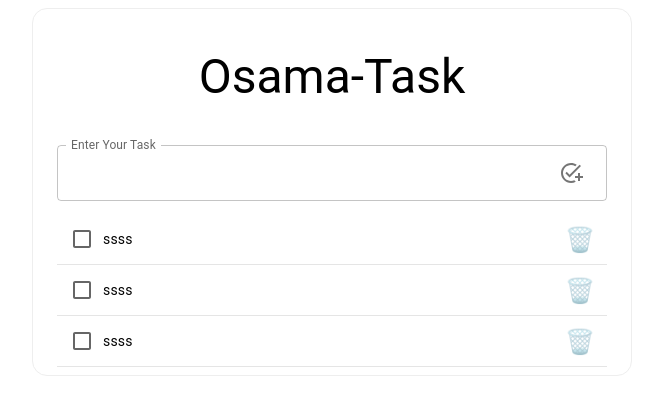
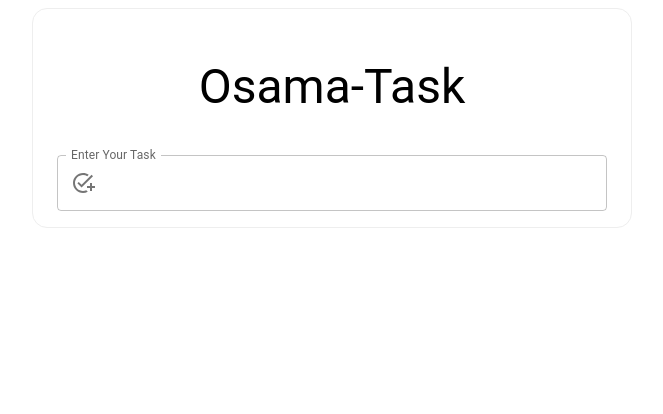
Before and after one commit to osama-maree/todo-task-react, a React (Create React App) app: page / in a window 1280 px wide. Shown: the top 414 px of the page, without its empty margins (308-971 px from the left). Built offline with nearby package versions, Linux system fonts and the light colour scheme.

Commit message:
Add AddFunction

```diff
--- a/src/App.js
+++ b/src/App.js
@@ -1,34 +1,58 @@
-import { Container, List } from "@mui/material";
+import { Alert, Container, IconButton, List } from "@mui/material";
 import React, { useState } from "react";
 import Title from "./component/Title.jsx";
 import ListItemCustom from "./component/ListItem.jsx";
 import InputAdd from "./component/InputAdd.jsx";
-
+import CloseIcon from "@mui/icons-material/Close";
+import AlertCustom from "./component/AlertCustom.jsx";
 const App = () => {
-  const [tasks, setTasks] = useState([
-    { text: "ssss", completed: false },
-    { text: "ssss", completed: false },
-    { text: "ssss", completed: false },
-  ]);
-
+  const [tasks, setTasks] = useState([]);
+  const [open, setOpen] = useState(false);
+  const [openSuccess, setOpenSuccess] = useState(false);
   const [taskText, setTaskText] = useState("");
-  const addTask = () => {};
+  const handleOpen = () => setOpen((open) => !open);
+  const handleOpenSuccess = () => setOpenSuccess((open) => !open);
+  const addTask = () => {
+    if (taskText.trim() !== "") {
+      setTasks([...tasks, { text: taskText, completed: false }]);
+      setTaskText("");
+      setOpenSuccess((open) => !open);
+    } else {
+      handleOpen();
+    }
+  };
   const toggleTask = (index) => {};
   const deleteTask = (index) => {};
   return (
     <Container
       maxWidth="sm"
-      sx={{ border: "1px solid #eee", borderRadius: "15px" }}
+      sx={{
+        border: "1px solid #eee",
+        borderRadius: "15px",
+        paddingTop: "10px",
+      }}
     >
+      {open && (
+        <AlertCustom
+          icon={"error"}
+          Open={handleOpen}
+          text={"Please Fill Your Task"}
+        />
+      )}
+      {openSuccess && (
+        <AlertCustom
+          icon={"success"}
+          Open={handleOpenSuccess}
+          text={"Added Task"}
+        />
+      )}
       <Title title={"Osama-Task"} />
-
       <InputAdd
         taskText={taskText}
         setTaskText={setTaskText}
         addTask={addTask}
       />
-
-      <List style={{ marginTop: 5,  }}>
+      <List>
         {tasks.map((task, index) => (
           <ListItemCustom
             key={index}
--- /dev/null
+++ b/src/component/AlertCustom.jsx
@@ -0,0 +1,27 @@
+import { Alert, IconButton } from "@mui/material";
+import React from "react";
+import CloseIcon from "@mui/icons-material/Close";
+
+const AlertCustom = ({ icon, Open,text }) => {
+  return (
+    <Alert
+      severity={icon}
+      action={
+        <IconButton
+          aria-label="close"
+          color="inherit"
+          size="small"
+          onClick={() => {
+            Open();
+          }}
+        >
+          <CloseIcon fontSize="inherit" />
+        </IconButton>
+      }
+    >
+     {text}
+    </Alert>
+  );
+};
+
+export default AlertCustom;
--- a/src/component/InputAdd.jsx
+++ b/src/component/InputAdd.jsx
@@ -23,15 +23,14 @@ const InputAdd = ({ taskText, setTaskText, addTask }) => {
         }}
         InputProps={{
           startAdornment: (
-            <ListItemSecondaryAction>
             <InputAdornment position="start">
               <AddTaskIcon
                 sx={{
                   cursor: "pointer",
                 }}
+                onClick={() => addTask()}
               />
             </InputAdornment>
-            </ListItemSecondaryAction>
           ),
         }}
       />
```
Lines whose indentation alone changed are shown as unchanged.
